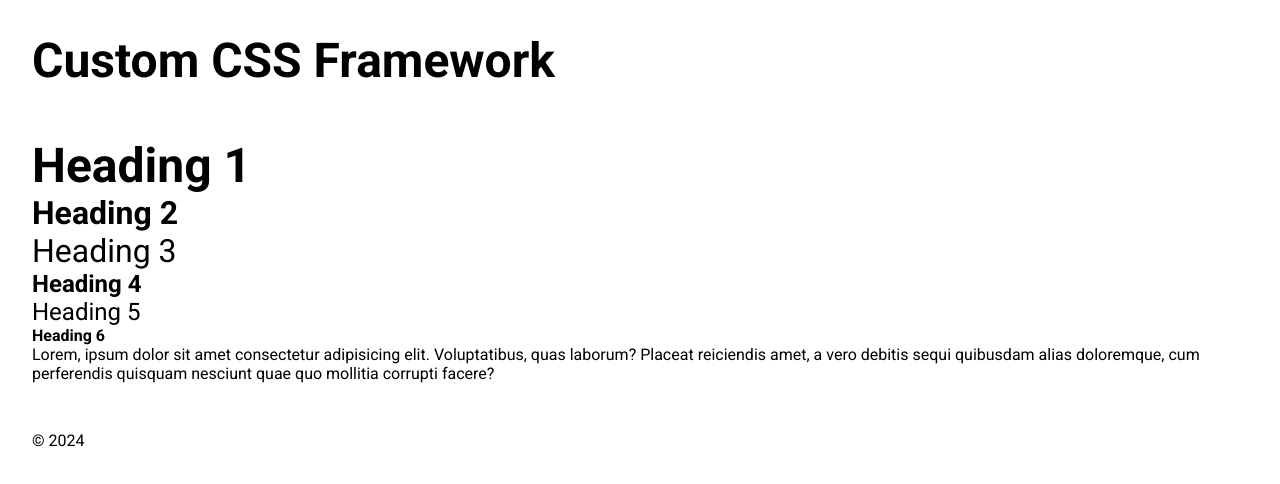
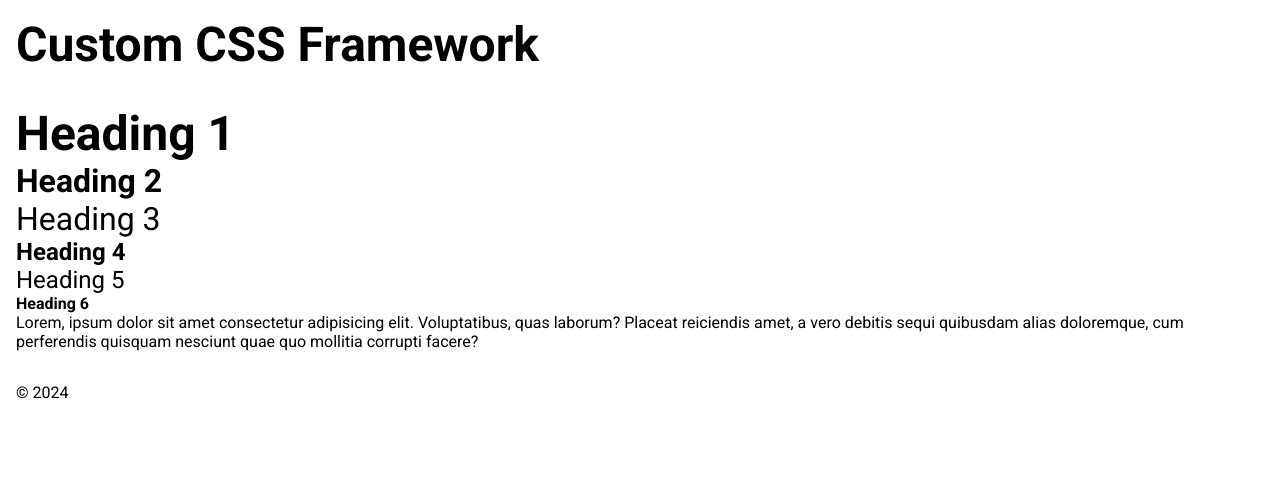
Before and after one commit to rabdanovarsalan/24W-MTM6407-310_custom-css-framework, a plain HTML site: page index.html in a window 1280 px wide. Drawn offline with Linux system fonts and the light colour scheme.

Commit message:
small update regarding container fluid

```diff
--- a/src/_utilities.scss
+++ b/src/_utilities.scss
@@ -83,7 +83,7 @@
 
 // Containers
 .container-fluid {
-    margin: variables.$m-1 auto;
+    margin: variables.$p-0 auto;
     padding: variables.$p-1;
-    width: calc(100% - variables.$p-1 * 2);
+    width: 100%;
 }
```
Also changed, not shown: css/main.css.
